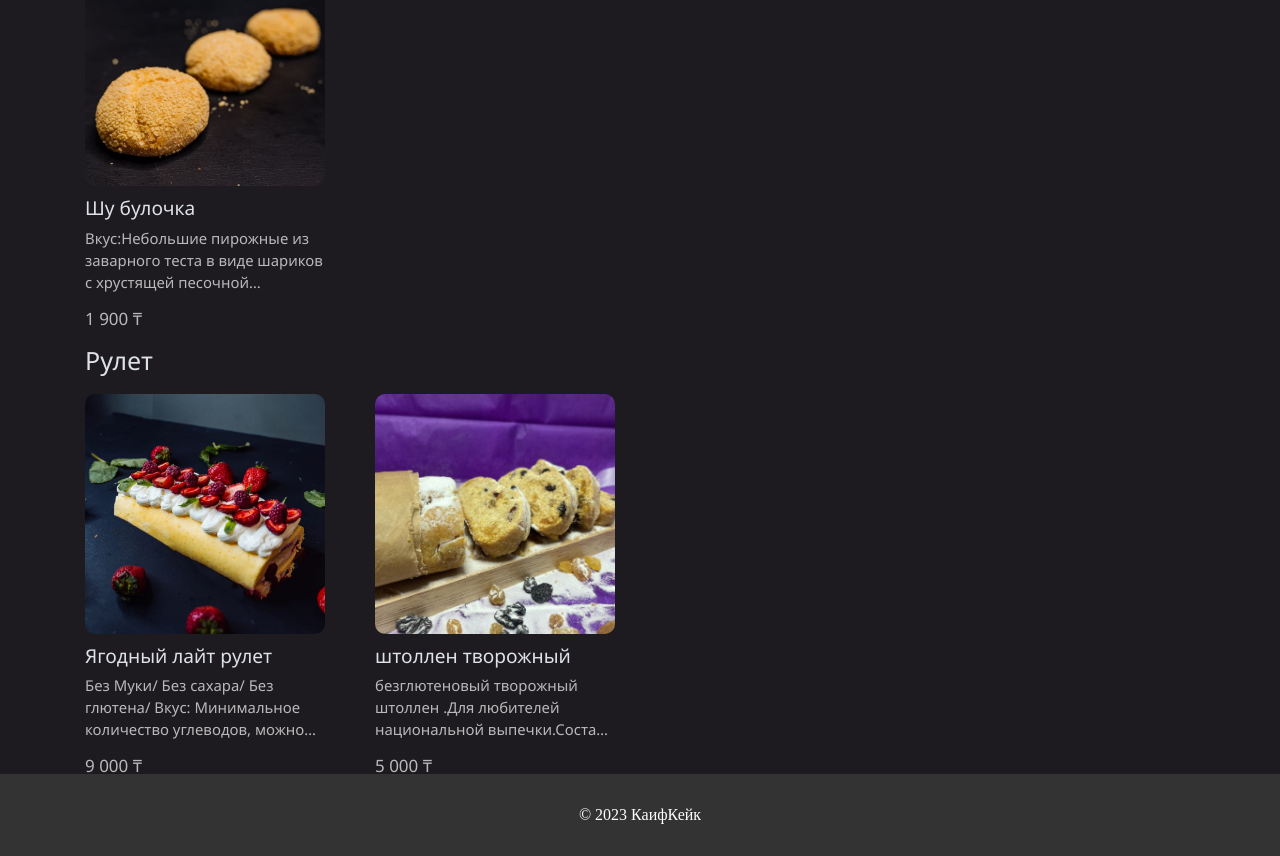
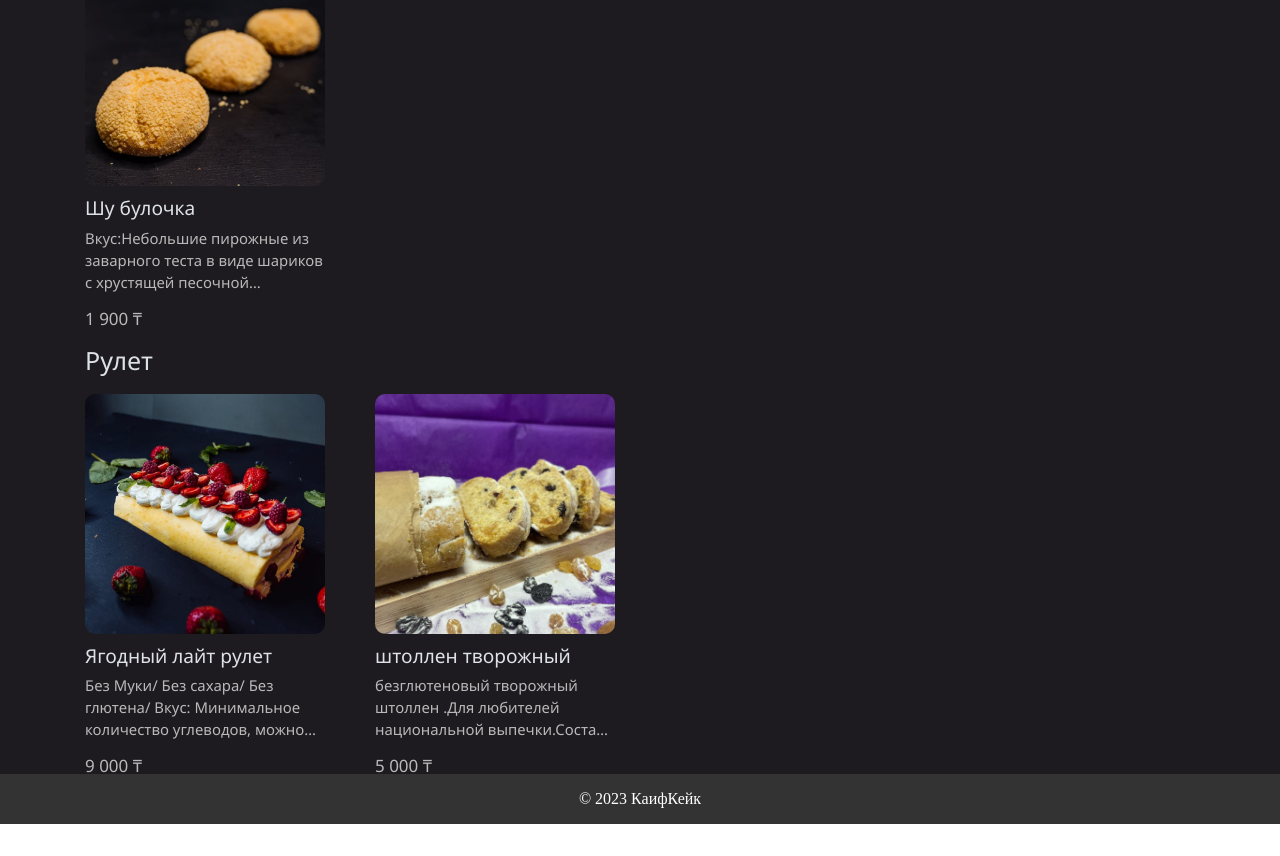
Before and after one commit to udarafed/KaifCake-Frontend, a React (Create React App) app: page / in a window 1280 px wide. Shown: the part 6422-7278 px from the top of the page. After the commit the page ends 7246 px from the top, so only its background shows below. Built offline with nearby package versions, Linux system fonts and the light colour scheme.

Commit message:
dobavil navbar

```diff
--- a/src/App.css
+++ b/src/App.css
@@ -154,7 +154,7 @@ footer {
   background-color: #333;
   color: white;
   text-align: center;
-  padding: 1em;
+  /* padding: 1em; */
   /*position: fixed;*/
   bottom: 0;
   width: 100%;
```
